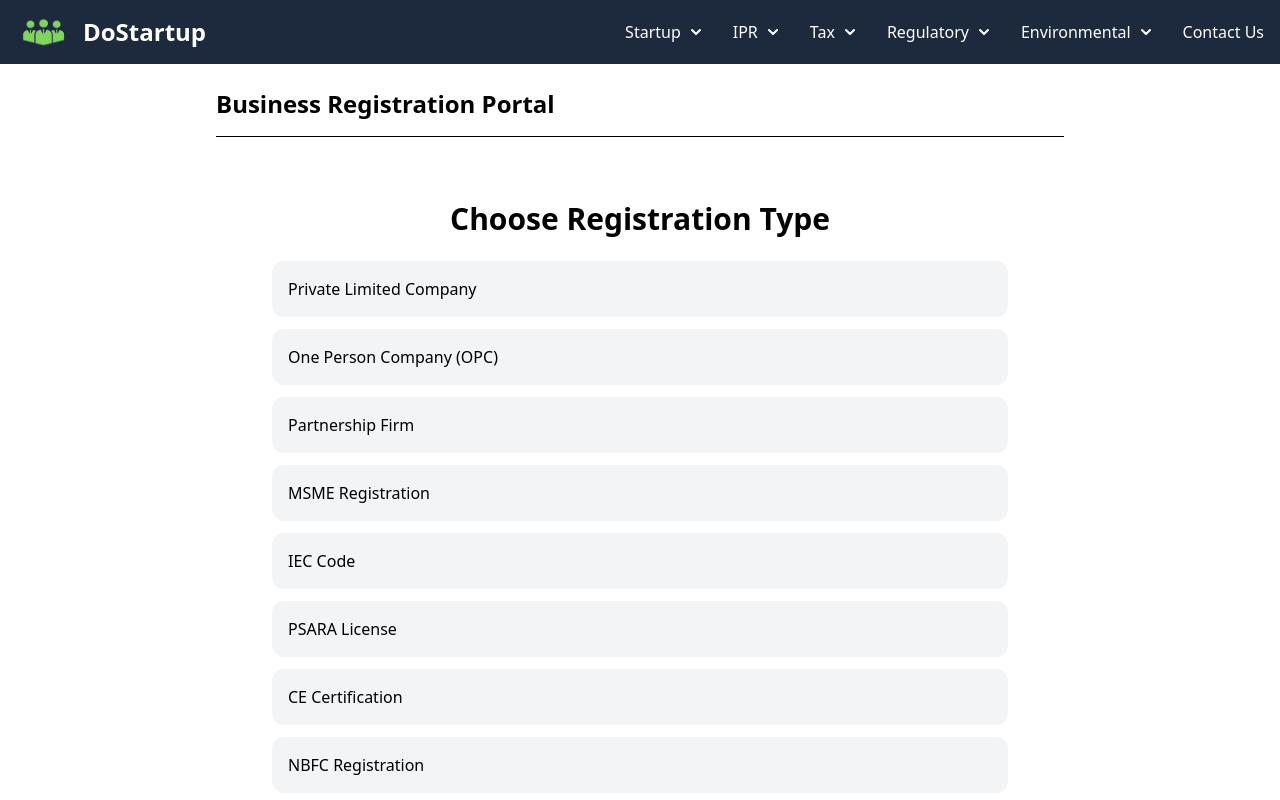
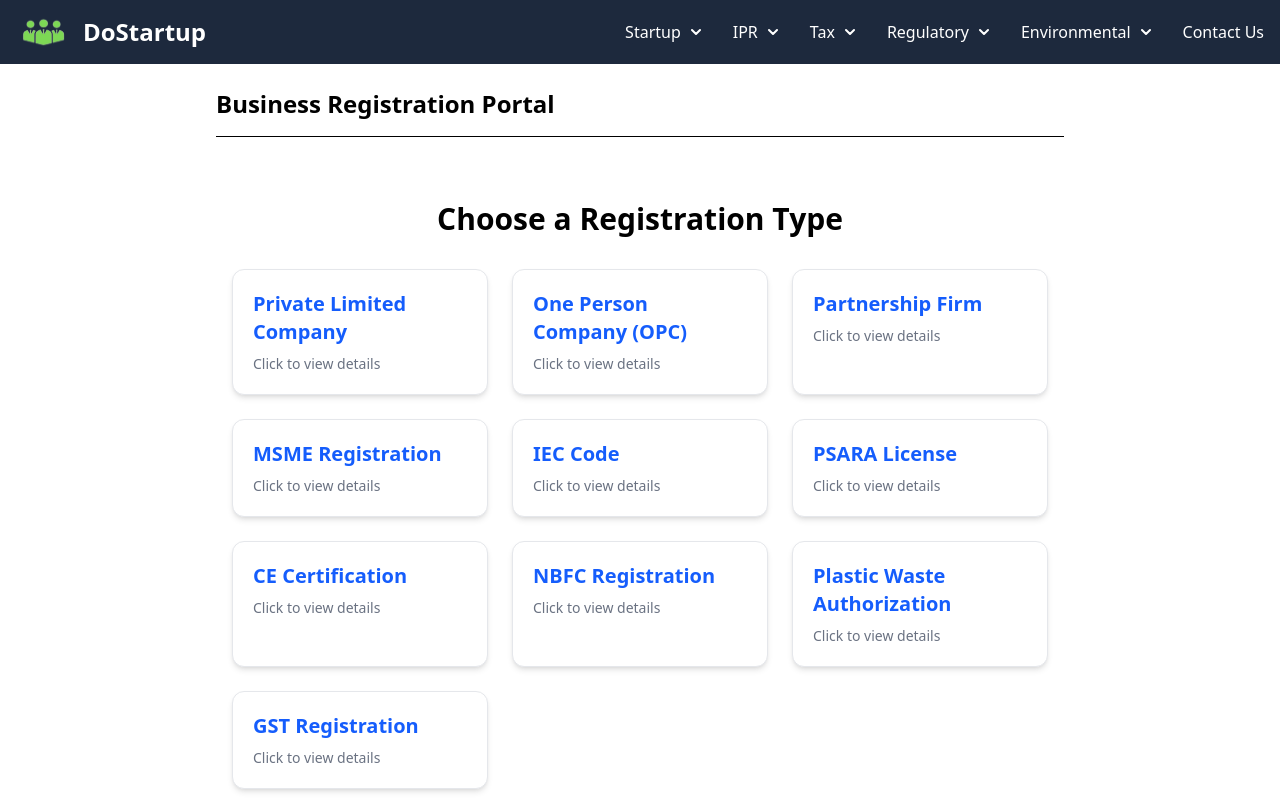
Before and after one commit to easysheep/dostartup, a Next.js app: page /register in a window 1280 px wide. Shown: the top 800 px of the page. Built offline with nearby package versions, Linux system fonts and the light colour scheme.

Commit message:
Updated the overall ui of the registeration page and used a beautiful card view for that

```diff
--- a/src/app/register/page.tsx
+++ b/src/app/register/page.tsx
@@ -1,4 +1,3 @@
-// app/register/page.tsx
 "use client";
 import Link from "next/link";
 
@@ -17,20 +16,20 @@ const registrationTypes = [
 
 export default function RegisterPage() {
   return (
-    <div className="max-w-3xl mx-auto py-10 px-4">
-      <h1 className="text-3xl font-bold mb-6 text-center">Choose Registration Type</h1>
-      <ul className="space-y-3">
+    <div className="max-w-5xl mx-auto py-10 px-4">
+      <h1 className="text-3xl font-bold mb-8 text-center">Choose a Registration Type</h1>
+      <div className="grid grid-cols-1 sm:grid-cols-2 md:grid-cols-3 gap-6">
         {registrationTypes.map((type) => (
-          <li key={type.slug}>
-            <Link
-              href={`/register/${type.slug}`}
-              className="block p-4 bg-gray-100 rounded-xl hover:bg-gray-200 transition"
-            >
-              {type.name}
-            </Link>
-          </li>
+          <Link
+            key={type.slug}
+            href={`/register/${type.slug}`}
+            className="p-5 bg-white shadow-md hover:shadow-xl transition rounded-xl border border-gray-200"
+          >
+            <h2 className="text-xl font-semibold text-blue-600">{type.name}</h2>
+            <p className="text-gray-500 text-sm mt-2">Click to view details</p>
+          </Link>
         ))}
-      </ul>
+      </div>
     </div>
   );
 }
```
